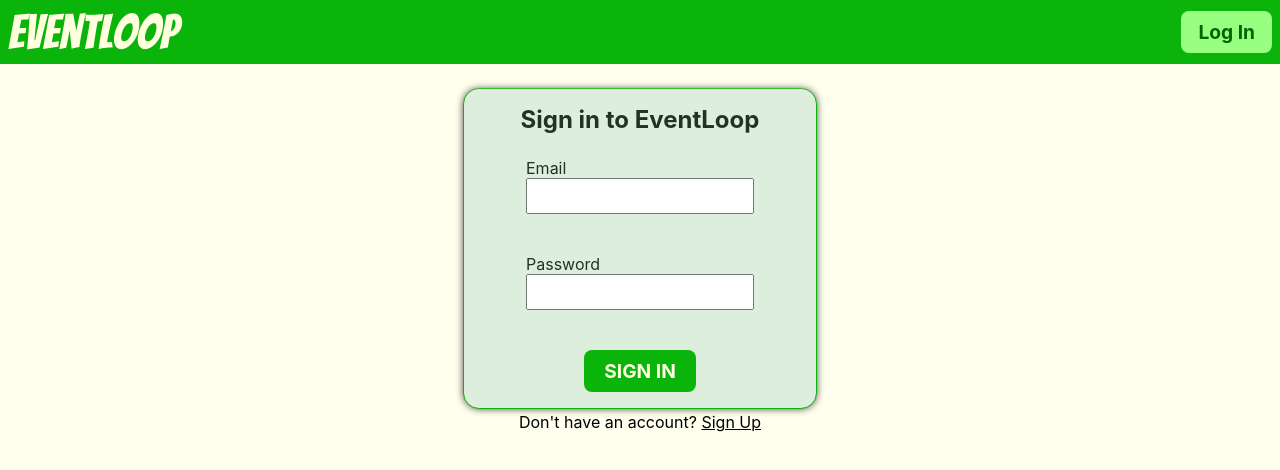
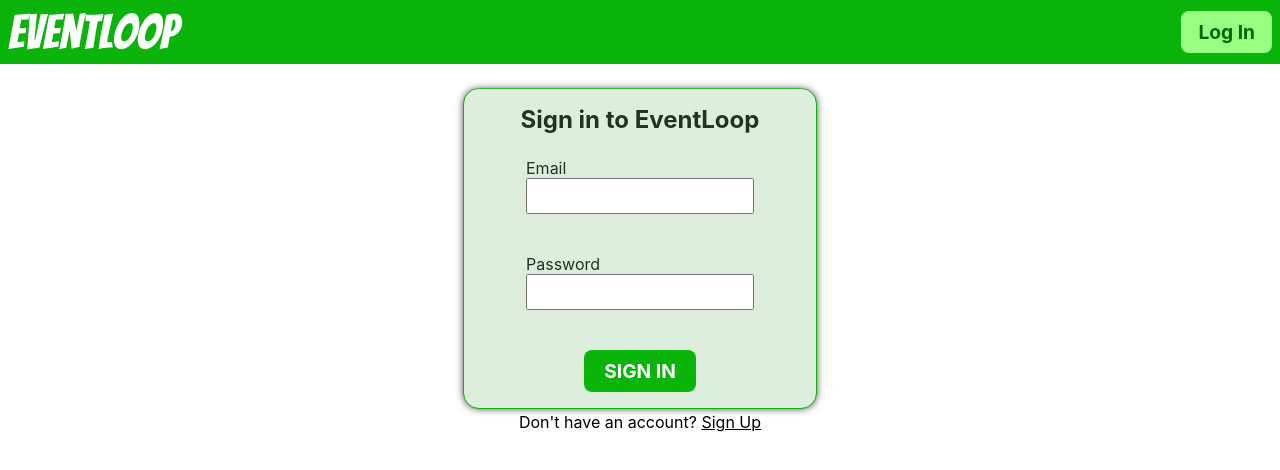
Before and after one commit to Stephen0wen/EventLoop, a React (Vite) app in the folder front-end/: page /login in a window 1280 px wide. Shown: the top 470 px of the page. Built offline with nearby package versions, Linux system fonts and the light colour scheme.

Commit message:
Random styling

```diff
--- a/front-end/src/Components/EventTileSquare/EventTileSquare.css
+++ b/front-end/src/Components/EventTileSquare/EventTileSquare.css
@@ -9,8 +9,18 @@
     background-color: var(--secondary-colour);
     border-radius: 0.5rem;
     border: 1px solid var(--primary-colour);
-    box-shadow: 0 0 0.5rem -0.1rem black;
+    box-shadow: 0 0 0.5rem -0.1rem var(--on-secondary-colour);
     text-decoration: none;
+    transition: 0.2s;
+}
+
+.event-tile-square:hover {
+    transform: scale(1.02, 1.02);
+}
+
+.event-tile-square:active {
+    transform: scale(1.01, 1.01);
+    transition: 0.05s;
 }
 
 .event-tile-square > h2 {
--- a/front-end/src/Components/Header/Header.css
+++ b/front-end/src/Components/Header/Header.css
@@ -29,7 +29,12 @@
     height: 3rem;
     width: 3rem;
     margin: 0.5rem;
-    border-radius: 1.5rem;
-    box-shadow: 0 0 5px grey;
+    border-radius: 3rem;
+    border: 1px solid var(--primary-colour);
     background-color: var(--on-primary-colour);
+    transition: border-color 0.25s;
 }
+
+#avatar:hover {
+    border-color: var(--accent-colour);
+}
--- a/front-end/src/index.css
+++ b/front-end/src/index.css
@@ -1,6 +1,6 @@
 :root {
     --background-colour: #101210;
-    --on-background-colour: #fff;
+    --on-background-colour: #efe;
     --primary-colour: rgb(10, 180, 10);
     --on-primary-colour: #ffffdf;
     --secondary-colour: #333;
@@ -60,7 +60,8 @@ button:hover {
 
 @media (prefers-color-scheme: light) {
     :root {
-        --background-colour: #ffe;
+        --on-primary-colour: #fff;
+        --background-colour: #fff;
         --on-background-colour: #000;
         --secondary-colour: #ded;
         --on-secondary-colour: #232;
```
